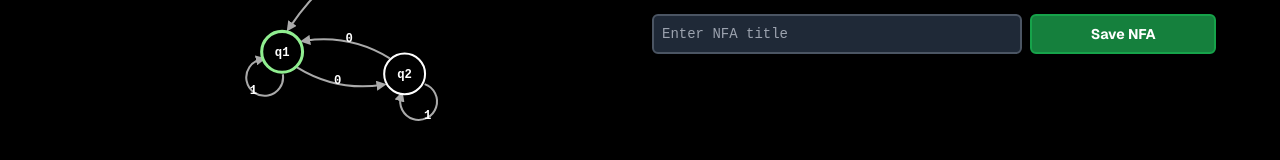
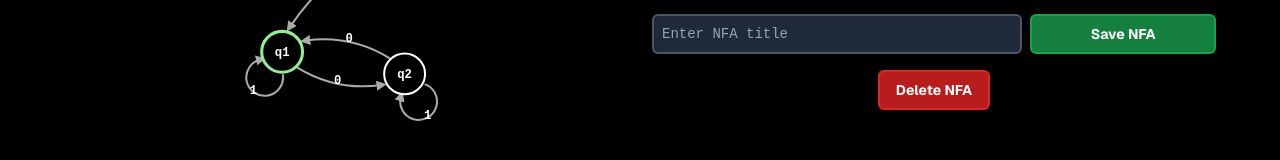
Before and after one commit to igreat/regular-languages-simulator, a Next.js app: page / in a window 1280 px wide. Shown: the part 507-667 px from the top of the page. Built offline with nearby package versions, Linux system fonts and the light colour scheme; no server answers.

Commit message:
add ability to delete NFAs

```diff
--- a/src/app/_components/MainPage.tsx
+++ b/src/app/_components/MainPage.tsx
@@ -44,6 +44,9 @@ export default function MainPage({ initialNfa }: Readonly<{ initialNfa: NFAJson
     const [saveStatus, setSaveStatus] = useState<{ success: boolean; message: string } | null>(null);
     const [isSaving, setIsSaving] = useState(false);
 
+    const [isDeleting, setIsDeleting] = useState<boolean>(false);
+    const [deleteStatus, setDeleteStatus] = useState<{ success: boolean; message: string } | null>(null);
+
     useEffect(() => {
         const interval = setInterval(() => {
             if (inputPos > input.length) return;
@@ -89,7 +92,7 @@ export default function MainPage({ initialNfa }: Readonly<{ initialNfa: NFAJson
         };
 
         fetchNfas();
-    }, [saveStatus]);
+    }, [saveStatus, deleteStatus]);
 
     // Handle NFA changes from InputTable
     const handleNFAChange = (nfaJson: string) => {
@@ -237,6 +240,33 @@ export default function MainPage({ initialNfa }: Readonly<{ initialNfa: NFAJson
         }
     };
 
+    const handleDeleteNFA = async () => {
+        setIsDeleting(true);
+        setDeleteStatus(null);
+        try {
+            const response = await fetch('/api/nfa', {
+                method: 'DELETE',
+                headers: {
+                    'Content-Type': 'application/json',
+                },
+                body: JSON.stringify({ title: nfaTitle }),
+            });
+
+            const result = await response.json();
+
+            if (response.ok) {
+                setDeleteStatus({ success: true, message: 'NFA deleted successfully!' });
+            } else {
+                setDeleteStatus({ success: false, message: `Error: ${(result as { error: string }).error}` });
+            }
+        } catch (error) {
+            console.error('Error deleting NFA:', error);
+            setDeleteStatus({ success: false, message: 'An unexpected error occurred.' });
+        } finally {
+            setIsDeleting(false);
+        }
+    };
+
     useEffect(() => {
         if (saveStatus) {
             const timer = setTimeout(() => {
@@ -245,6 +275,15 @@ export default function MainPage({ initialNfa }: Readonly<{ initialNfa: NFAJson
             return () => clearTimeout(timer);
         }
     }, [saveStatus]);
+
+    useEffect(() => {
+        if (deleteStatus) {
+            const timer = setTimeout(() => {
+                setDeleteStatus(null);
+            }, 3000);
+            return () => clearTimeout(timer);
+        }
+    }, [deleteStatus]);
 
     return (
         <main className="flex flex-col items-center justify-center w-full px-6">
@@ -482,6 +521,7 @@ export default function MainPage({ initialNfa }: Readonly<{ initialNfa: NFAJson
                                             acceptStates: selectedNfa.acceptStates,
                                             table: selectedNfa.table as NFATransitionTable
                                         });
+                                        setNfaTitle(selectedNfa.title);
                                     }
                                 }}
                             >
@@ -537,9 +577,22 @@ export default function MainPage({ initialNfa }: Readonly<{ initialNfa: NFAJson
                             {isSaving ? "Saving..." : "Save NFA"}
                         </button>
                     </div>
+                    {/* delete nfa selection */}
+                    <button
+                        onClick={handleDeleteNFA}
+                        className="bg-red-700 text-white font-bold rounded-md py-2 px-4 border-2 border-red-600 text-sm"
+                        title="Delete based on the title"
+                    >
+                        {isDeleting ? "Deleting..." : "Delete NFA"}
+                    </button>
                     {saveStatus && (
                         <p className={saveStatus.success ? 'text-green-500' : 'text-red-500'}>
                             {saveStatus.message}
+                        </p>
+                    )}
+                    {deleteStatus && (
+                        <p className={deleteStatus.success ? 'text-green-500' : 'text-red-500'}>
+                            {deleteStatus.message}
                         </p>
                     )}
                 </div>
--- a/src/app/api/nfa/route.ts
+++ b/src/app/api/nfa/route.ts
@@ -1,5 +1,5 @@
 import { NextResponse } from 'next/server';
-import { getMyPresetNfas, insertNfa } from '~/server/queries';
+import { getMyPresetNfas, insertNfa, deleteNfa } from '~/server/queries';
 import { NFAJson } from '~/simulator/nfa';
 
 export async function GET(_request: Request) {
@@ -32,3 +32,20 @@ export async function POST(request: Request) {
         return NextResponse.json({ error: 'Internal Server Error' }, { status: 500 });
     }
 }
+
+export async function DELETE(request: Request) {
+    try {
+        const { title }: { title: string } = await request.json();
+
+        if (!title) {
+            return NextResponse.json({ error: "Invalid NFA ID" }, { status: 400 });
+        }
+
+        const deletedNFA = await deleteNfa(title as string);
+
+        return NextResponse.json(deletedNFA, { status: 200 });
+    } catch (error) {
+        console.error('Error deleting NFA:', error);
+        return NextResponse.json({ error: 'Internal Server Error' }, { status: 500 });
+    }
+}
--- a/src/server/db/schema.ts
+++ b/src/server/db/schema.ts
@@ -7,6 +7,8 @@ import {
   text,
   jsonb,
   timestamp,
+  uniqueIndex,
+  unique,
 } from "drizzle-orm/pg-core";
 
 export const createTable = pgTableCreator((name) => `regular-language-simulator_${name}`);
@@ -15,7 +17,7 @@ export const nfaTable = createTable(
   "nfa",
   {
     id: serial("id").primaryKey(),
-    title: varchar("title", { length: 256 }).unique().notNull(),
+    title: varchar("title", { length: 256 }).notNull(),
     startState: varchar("start_state", { length: 256 }).notNull(),
     acceptStates: text("accept_states").array().notNull(),
     table: jsonb("table").notNull(),
@@ -31,7 +33,8 @@ export const nfaTable = createTable(
   },
   (nfa) => ({
     nameIndex: index("name_idx").on(nfa.title),
-    tableGinIndex: index("table_gin_idx").on(sql`USING gin(${nfa.table})`),
+    userIdIndex: index("user_id_idx").on(nfa.userId),
+    uniqueUserTitle: unique().on(nfa.userId, nfa.title),
   })
 );
 
--- a/src/server/queries.ts
+++ b/src/server/queries.ts
@@ -3,6 +3,7 @@ import { db } from "./db";
 import { auth } from "@clerk/nextjs/server";
 import { InsertNFA, nfaTable } from "./db/schema";
 import { NFAJson } from "~/simulator/nfa";
+import { and, eq } from "drizzle-orm";
 
 export async function getMyPresetNfas() {
     const user = auth();
@@ -34,7 +35,24 @@ export async function insertNfa(data: NFAJson) {
     const insertedNFA = await db.insert(nfaTable).values({
         ...data,
         userId: user.userId,
-    } as InsertNFA);
+    } as InsertNFA).onConflictDoUpdate({
+        target: [nfaTable.userId, nfaTable.title],
+        set: data,
+    });
 
     return insertedNFA;
 }
+
+export async function deleteNfa(title: string) {
+    const user = auth();
+    if (!user.userId) throw new Error("Unauthorized");
+
+    const deletedNFA = await db.delete(nfaTable).where(
+        and(
+            eq(nfaTable.userId, user.userId),
+            eq(nfaTable.title, title)
+        )
+    );
+
+    return deletedNFA;
+}
```
